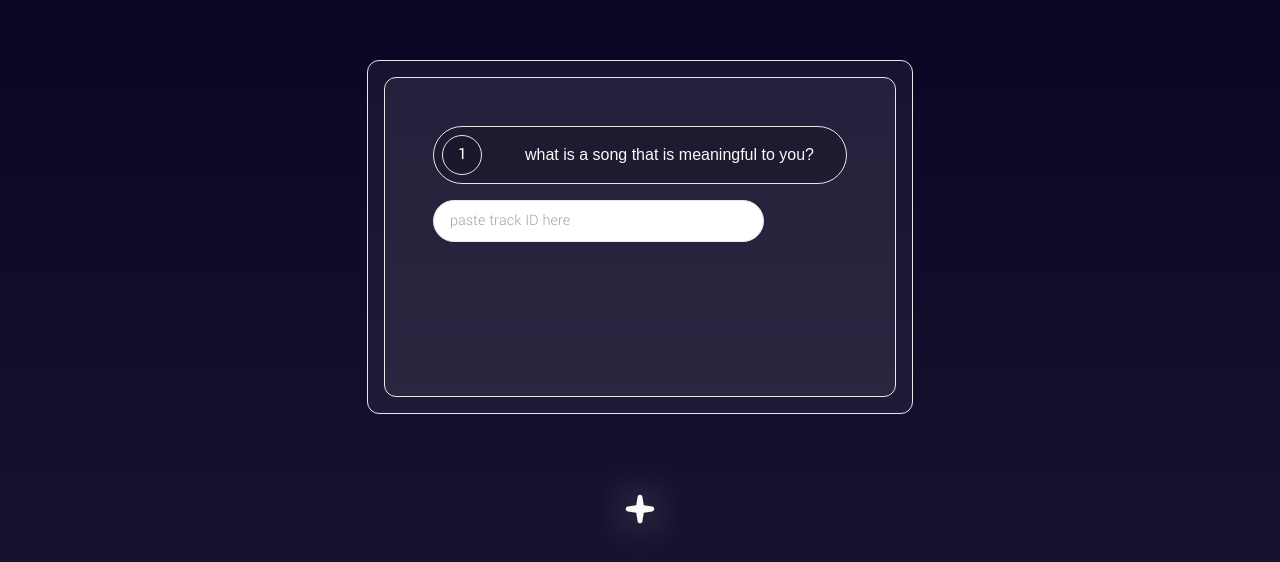
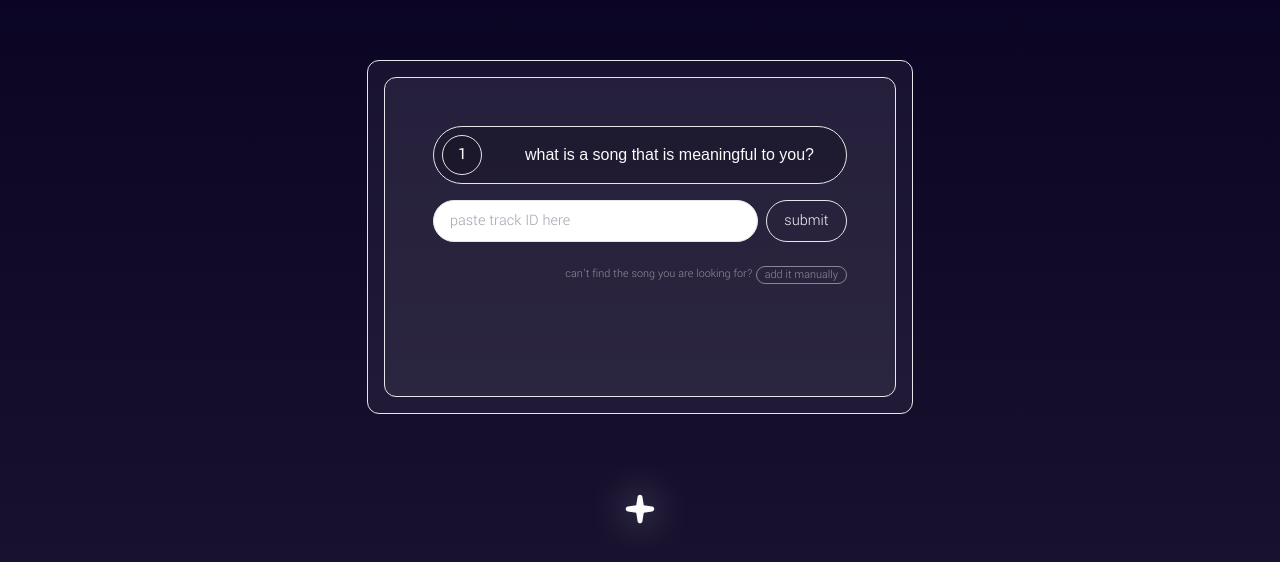
Before and after one commit to kunkunzhu/songs-stories-strangers, a Next.js app: page /send/step-one in a window 1280 px wide. Shown: the part 148-710 px from the top of the page. Built offline with nearby package versions, Linux system fonts and the light colour scheme; a web font is replaced by a local one.

Commit message:
update views

```diff
--- /dev/null
+++ b/src/app/send/step-one/alt/page.tsx
@@ -0,0 +1,14 @@
+/** @format */
+import Card from "@/components/card";
+import Spark from "@/components/spark";
+
+export default function SendViewStepTwo() {
+  return (
+    <>
+      <Card className="flex flex-col gap-4">alt</Card>
+      <div className="flex justify-center -mb-20 mt-20">
+        <Spark href="/receive" />
+      </div>
+    </>
+  );
+}
--- a/src/app/send/step-one/page.tsx
+++ b/src/app/send/step-one/page.tsx
@@ -2,15 +2,20 @@
 
 import Card from "@/components/card";
 import { TapeLabel } from "@/components/cassette";
-import { TitleInput } from "@/components/input";
+import { SearchInputDisplay } from "@/components/input";
 import Spark from "@/components/spark";
 
-export default function SendViewStepOne() {
+export default async function SendViewStepOne() {
   return (
     <>
-      <Card className="flex flex-col gap-4">
-        <TapeLabel index={1} text="what is a song that is meaningful to you?" />
-        <TitleInput />
+      <Card className="flex flex-col justify-between">
+        <div className="flex flex-col gap-4 h-full">
+          <TapeLabel
+            index={1}
+            text="what is a song that is meaningful to you?"
+          />
+          <SearchInputDisplay />
+        </div>
       </Card>
       <div className="flex justify-center -mb-20 mt-20">
         <Spark href="/send/step-two" />
```
